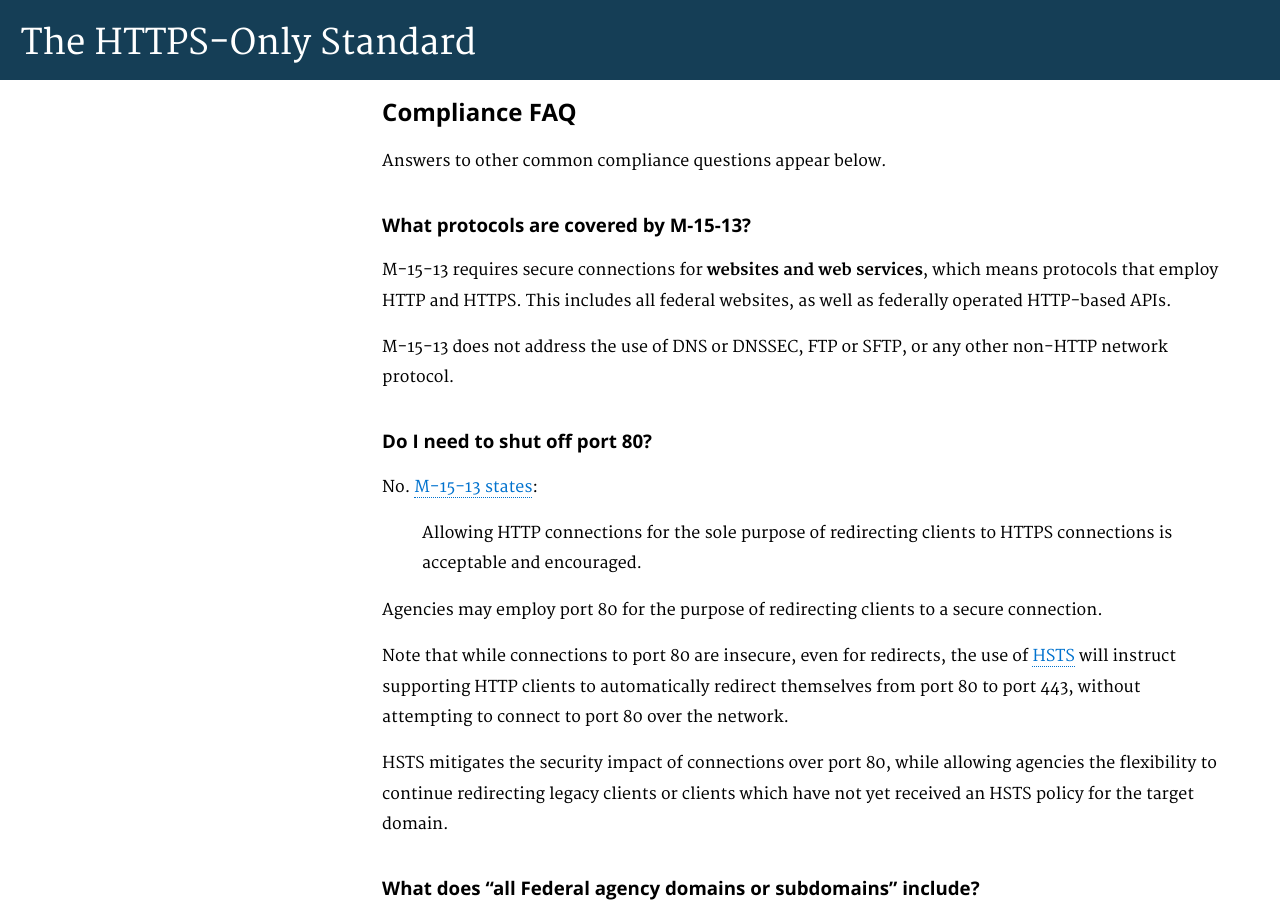
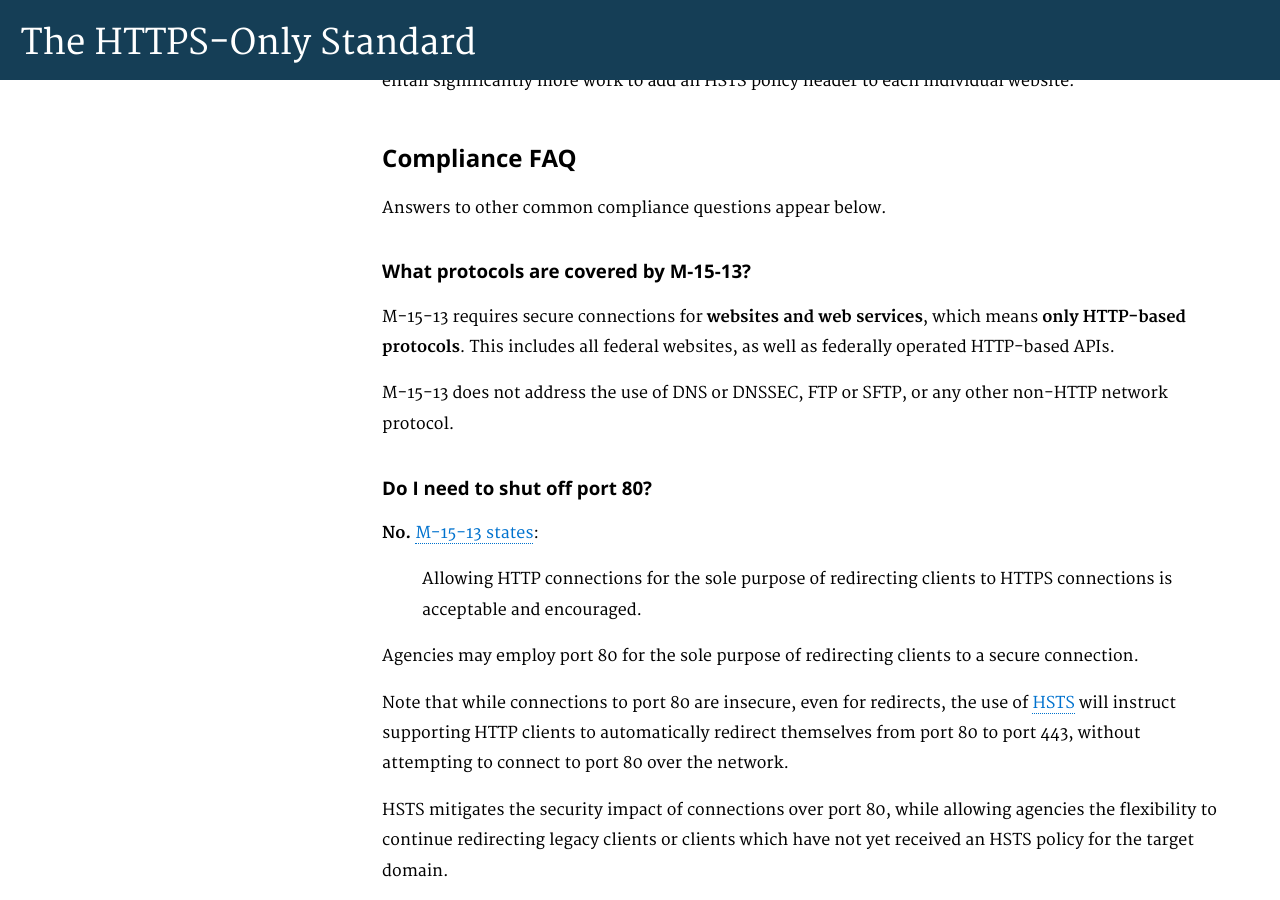
Before and after one commit to GSA/https, a Jekyll site: the page built from pages/guide.md, in a window 1280 px wide and 900 px high, scrolled down 2531 px. Built offline with Jekyll 4.4.1, drawn with Linux system fonts in a browser that asks for light colours; Markdown is read by kramdown in place of the engine named in the settings; some of the changed lines change nothing that is shown; some of the changed text lies outside the part shown.

Commit message:
fix links and ToC, tweak wording

```diff
--- a/pages/guide.md
+++ b/pages/guide.md
@@ -14,14 +14,15 @@
 * [Compliance and best practice checklist](#compliance-and-best-practice-checklist)
 * [Options for HSTS compliance](#options-for-hsts-compliance)
 * [Compliance FAQ](#compliance-faq)
-  * [What protocols are covered by M-15-13?](#__)
-  * [What does "all Federal agency domains or subdomains" include?](#what-does-"all-federal-agency-domains-or-subdomains"-include?)
-  * [What about domains that are only used to redirect visitors to other websites?](#what-about-domains-that-are-only-used-to-redirect-visitors-to-other-websites?)
-  * [What about domains that are technically public, but in practice are only used internally?](#what-about-domains-that-are-technically-public,-but-in-practice-are-only-used-internally?)
-  * [What happens to visitors using browsers that don&rsquo;t support HSTS, like older versions of Internet Explorer?](#what-happens-to-visitors-using-browsers-that-don't-support-hsts,-like-older-versions-of-internet-explorer?)
-  * [This site redirects users to HTTPS -- why is Pulse saying it doesn't enforce HTTPS?](#this-site-redirects-users-to-https----why-is-pulse-saying-it-doesn't-enforce-https?)
-  * [Are federally operated certificate revocation services (CRL, OCSP) also required to move to HTTPS?](#are-federally-operated-certificate-revocation-services-(crl,-ocsp)-also-required-to-move-to-https?)
-  * [What if I'm using a federally issued certificate -- such as from the Federal PKI or Department of Defense -- for my web service?](#what-if-i'm-using-a-federally-issued-certificate----such-as-from-the-federal-pki-or-department-of-defense----for-my-web-service?)
+  * [What protocols are covered by M-15-13?](#what-protocols-are-covered-by-m-15-13%3f)
+  * [Do I need to shut off port 80?](do-i-need-to-shut-off-port-80%3f)
+  * [What does "all Federal agency domains or subdomains" include?](#what-does-"all-federal-agency-domains-or-subdomains"-include%3f)
+  * [What about domains that are only used to redirect visitors to other websites?](#what-about-domains-that-are-only-used-to-redirect-visitors-to-other-websites%3f)
+  * [What about domains that are technically public, but in practice are only used internally?](#what-about-domains-that-are-technically-public,-but-in-practice-are-only-used-internally%3f)
+  * [What happens to visitors using browsers that don&rsquo;t support HSTS, like older versions of Internet Explorer?](#what-happens-to-visitors-using-browsers-that-don't-support-hsts,-like-older-versions-of-internet-explorer%3f)
+  * [This site redirects users to HTTPS -- why is Pulse saying it doesn't enforce HTTPS?](#this-site-redirects-users-to-https----why-is-pulse-saying-it-doesn't-enforce-https%3f)
+  * [Are federally operated certificate revocation services (CRL, OCSP) also required to move to HTTPS?](#are-federally-operated-certificate-revocation-services-(crl,-ocsp)-also-required-to-move-to-https%3f)
+  * [What if I'm using a federally issued certificate -- such as from the Federal PKI or Department of Defense -- for my web service?](#what-if-i'm-using-a-federally-issued-certificate----such-as-from-the-federal-pki-or-department-of-defense----for-my-web-service%3f)
 
 
 ## Compliance and best practice checklist
@@ -77,17 +78,17 @@
 
 ### What protocols are covered by M-15-13?
 
-M-15-13 requires secure connections for **websites and web services**, which means protocols that employ HTTP and HTTPS. This includes all federal websites, as well as federally operated HTTP-based APIs.
+M-15-13 requires secure connections for **websites and web services**, which means **only HTTP-based protocols**. This includes all federal websites, as well as federally operated HTTP-based APIs.
 
 M-15-13 does not address the use of DNS or DNSSEC, FTP or SFTP, or any other non-HTTP network protocol.
 
 ### Do I need to shut off port 80?
 
-No. [M-15-13 states](https://https.cio.gov/#footnote-3):
+**No.** [M-15-13 states](https://https.cio.gov/#footnote-3):
 
 > Allowing HTTP connections for the sole purpose of redirecting clients to HTTPS connections is acceptable and encouraged.
 
-Agencies may employ port 80 for the purpose of redirecting clients to a secure connection.
+Agencies may employ port 80 for the sole purpose of redirecting clients to a secure connection.
 
 Note that while connections to port 80 are insecure, even for redirects, the use of [HSTS](/hsts/]) will instruct supporting HTTP clients to automatically redirect themselves from port 80 to port 443, without attempting to connect to port 80 over the network.
 
@@ -142,7 +143,7 @@
 
 ### What if I'm using a federally issued certificate -- such as from the Federal PKI or Department of Defense -- for my web service?
 
-There are [no restrictions on acceptable certificate authorities](/certificates/#are-there-federal-restrictions-on-acceptable-certificate-authorities-to-use?) agencies might use to meet the requirements of M-15-13.
+There are [no restrictions on acceptable certificate authorities](/certificates/#are-there-federal-restrictions-on-acceptable-certificate-authorities-to-use%3f) agencies might use to meet the requirements of M-15-13.
 
 However, M-15-13 requires agencies to do more than just redirect HTTP traffic to HTTPS. It also requires agencies to enable **[HTTP Strict Transport Security](/hsts/)** (HSTS), as [described above](#options-for-hsts-compliance). HSTS ensures that HTTPS is always used, and protects users from several common vulnerabilities.
 
```
